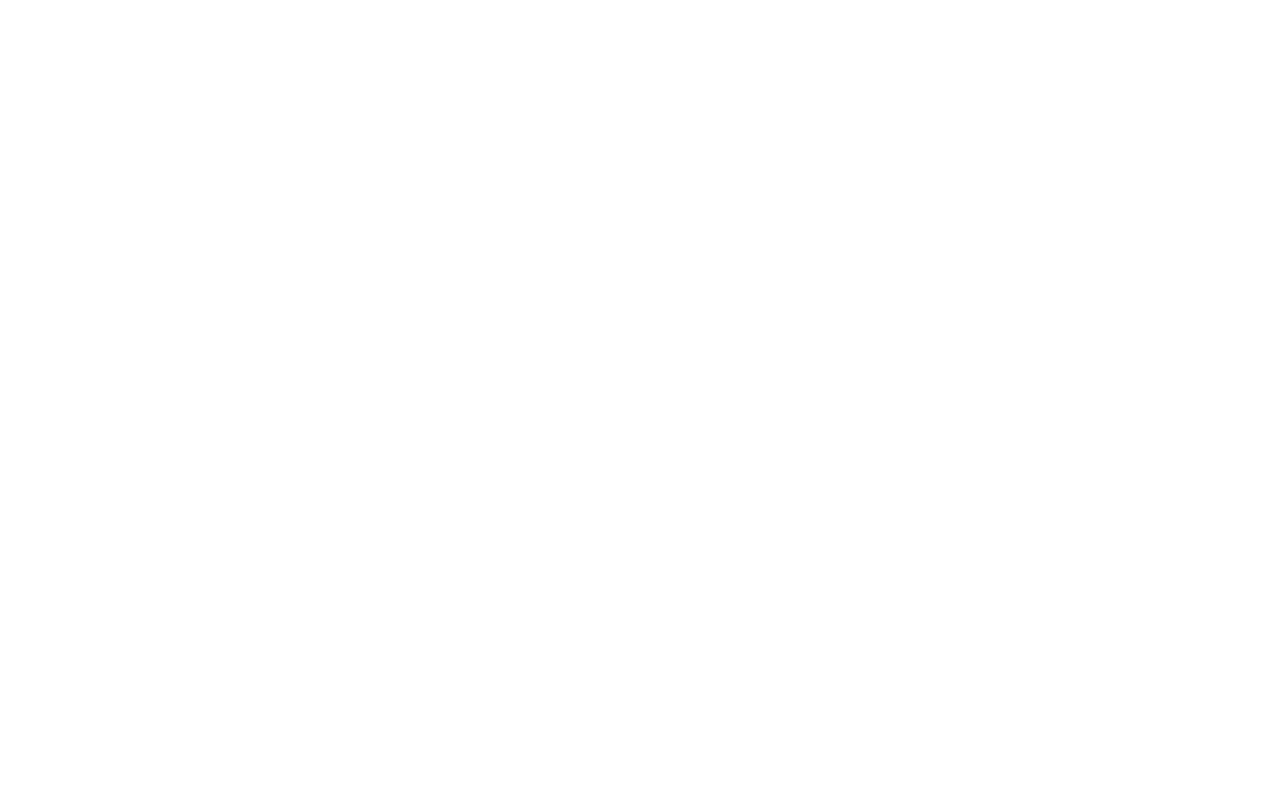
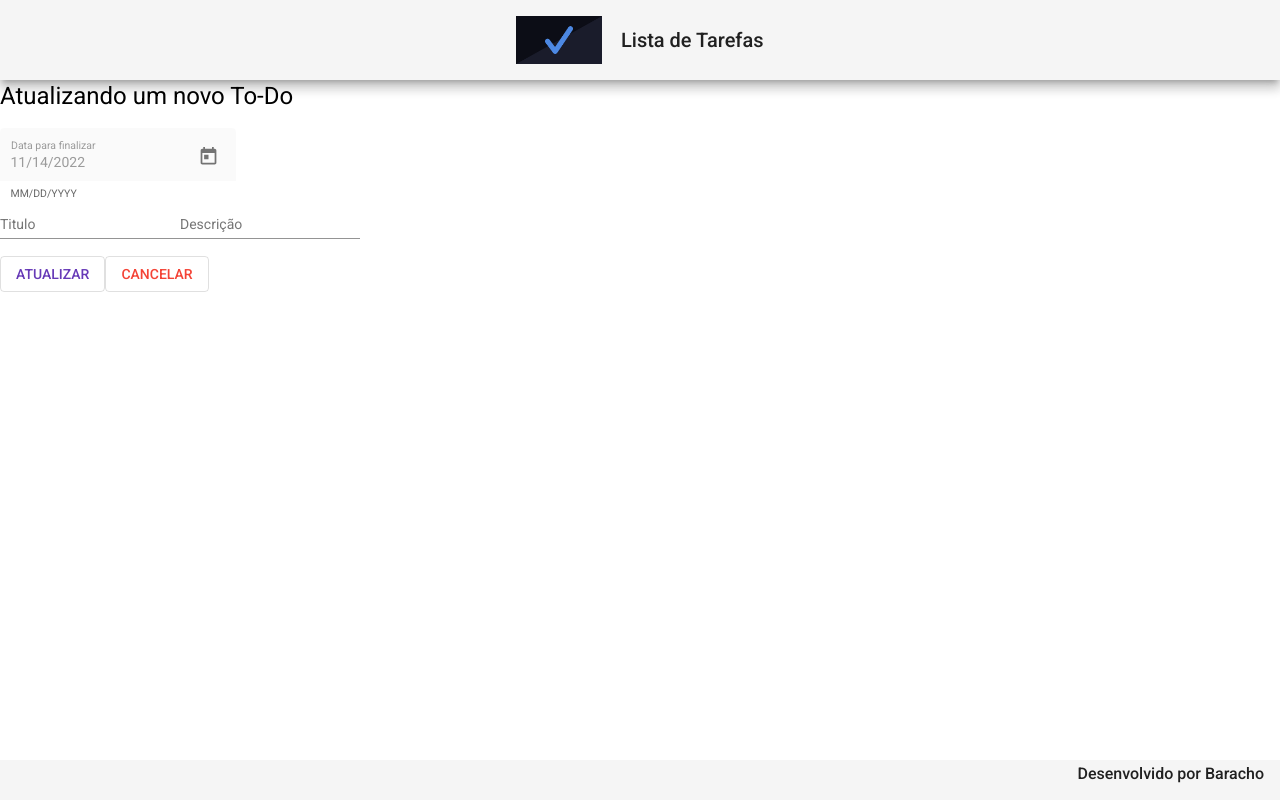
Before and after one commit to Leandro223/AngularListaTarefas, an Angular app: page /update/1 in a window 1280 px wide. Built offline with nearby package versions, Linux system fonts and the light colour scheme; no server answers.

Commit message:
buscando o id e passando por parametro para o form

```diff
--- a/src/app/app-routing.module.ts
+++ b/src/app/app-routing.module.ts
@@ -3,6 +3,8 @@
 import { CreateComponent } from './components/create/create.component';
 import { FinalizadosComponent } from './components/finalizados/finalizados.component';
 import { ReadAllComponent } from './components/read-all/read-all.component';
+import { UpdateComponent } from './components/update/update.component';
+import { CUSTOM_ELEMENTS_SCHEMA } from '@angular/core';
 
 const routes: Routes =
 [
@@ -19,11 +21,17 @@
   {
     path: 'create',
     component: CreateComponent
+  },
+
+  {
+    path: 'update/:id',
+    component: UpdateComponent
   }
 ];
 
 @NgModule({
   imports: [RouterModule.forRoot(routes)],
-  exports: [RouterModule]
+  exports: [RouterModule],
+  schemas: [ CUSTOM_ELEMENTS_SCHEMA ]
 })
 export class AppRoutingModule { }
--- a/src/app/components/create/create.component.html
+++ b/src/app/components/create/create.component.html
@@ -22,7 +22,7 @@
   </div>
 
   <div class="buttons">
-    <button mat-stroked-button color="primary">Criar</button>
+    <button (click)="create()" mat-stroked-button color="primary">Criar</button>
     <button (click)="cancel()" mat-stroked-button color="warn">Cancelar</button>
 
   </div>
--- a/src/app/components/read-all/read-all.component.html
+++ b/src/app/components/read-all/read-all.component.html
@@ -22,7 +22,7 @@
                     <mat-icon>done</mat-icon>
                 </button>
 
-                <button mat-mini-fab color="accent" >
+                <button routerLink="update/{{ item.id }}" mat-mini-fab color="accent" >
                     <mat-icon>edit</mat-icon>
                 </button>
 
--- a/src/app/components/update/update.component.html
+++ b/src/app/components/update/update.component.html
@@ -1 +1,32 @@
-<p>update works!</p>
+<form>
+    <h1>Atualizando um novo To-Do</h1>
+
+    <mat-form-field class="data-finalizar" appearance="fill">
+        <mat-label>Data para finalizar</mat-label>
+        <input [(ngModel)]="todo.dataParaFinalizar" name="todo.dataParaFinalizar"  matInput [matDatepicker]="dp3" disabled>
+        <mat-hint>MM/DD/YYYY</mat-hint>
+        <mat-datepicker-toggle matSuffix [for]="dp3"></mat-datepicker-toggle>
+        <mat-datepicker #dp3 disabled="false"></mat-datepicker>
+    </mat-form-field>
+
+    <div class="forms">
+
+        <mat-form-field class="form">
+            <mat-label>Titulo</mat-label>
+            <input [(ngModel)]="todo.titulo" name="todo.titulo"  matInput placeholder="Estudar Spring">
+        </mat-form-field>
+
+        <mat-form-field class="form">
+            <mat-label>Descrição</mat-label>
+            <input [(ngModel)]="todo.descricao" name="todo.descricao" matInput placeholder="Estudar Spring 2">
+        </mat-form-field>
+
+    </div>
+
+    <div class="buttons">
+
+        <button mat-stroked-button color="primary">ATUALIZAR</button>
+        <button mat-stroked-button color="warn">CANCELAR</button>
+    </div>
+
+</form>
--- a/src/app/components/update/update.component.ts
+++ b/src/app/components/update/update.component.ts
@@ -1,4 +1,7 @@
 import { Component, OnInit } from '@angular/core';
+import { ActivatedRoute, Router } from '@angular/router';
+import { Todo } from 'src/app/models/todo';
+import { TodoService } from 'src/app/services/todo.service';
 
 @Component({
   selector: 'app-update',
@@ -7,9 +10,25 @@
 })
 export class UpdateComponent implements OnInit {
 
-  constructor() { }
+  todo: Todo = {
+    titulo: '',
+    descricao: '',
+    dataParaFinalizar: new Date(),
+    finalizado: false
+  }
+
+  constructor(private service: TodoService, private route: ActivatedRoute, private router: Router) { }
 
   ngOnInit(): void {
+    this.todo.id = this.route.snapshot.paramMap.get("id")!;
+    this.findById();
+  }
+
+
+  findById():void {
+    this.service.findById(this.todo.id).subscribe((resposta) =>{
+      this.todo = resposta;
+    })
   }
 
 }
--- a/src/app/services/todo.service.ts
+++ b/src/app/services/todo.service.ts
@@ -16,6 +16,11 @@
 
   findAll(): Observable<Todo[]> {
     return this.http.get<Todo[]>(this.baseUrl);
+  }
+
+  findById(id: any): Observable<Todo>{
+    const url = `${this.baseUrl}/${id}`
+    return this.http.get<Todo>(url);
   }
 
   create(todo: Todo): Observable<Todo> {
```
Also changed, not shown: src/app/app.module.ts (+28 -24 lines).
